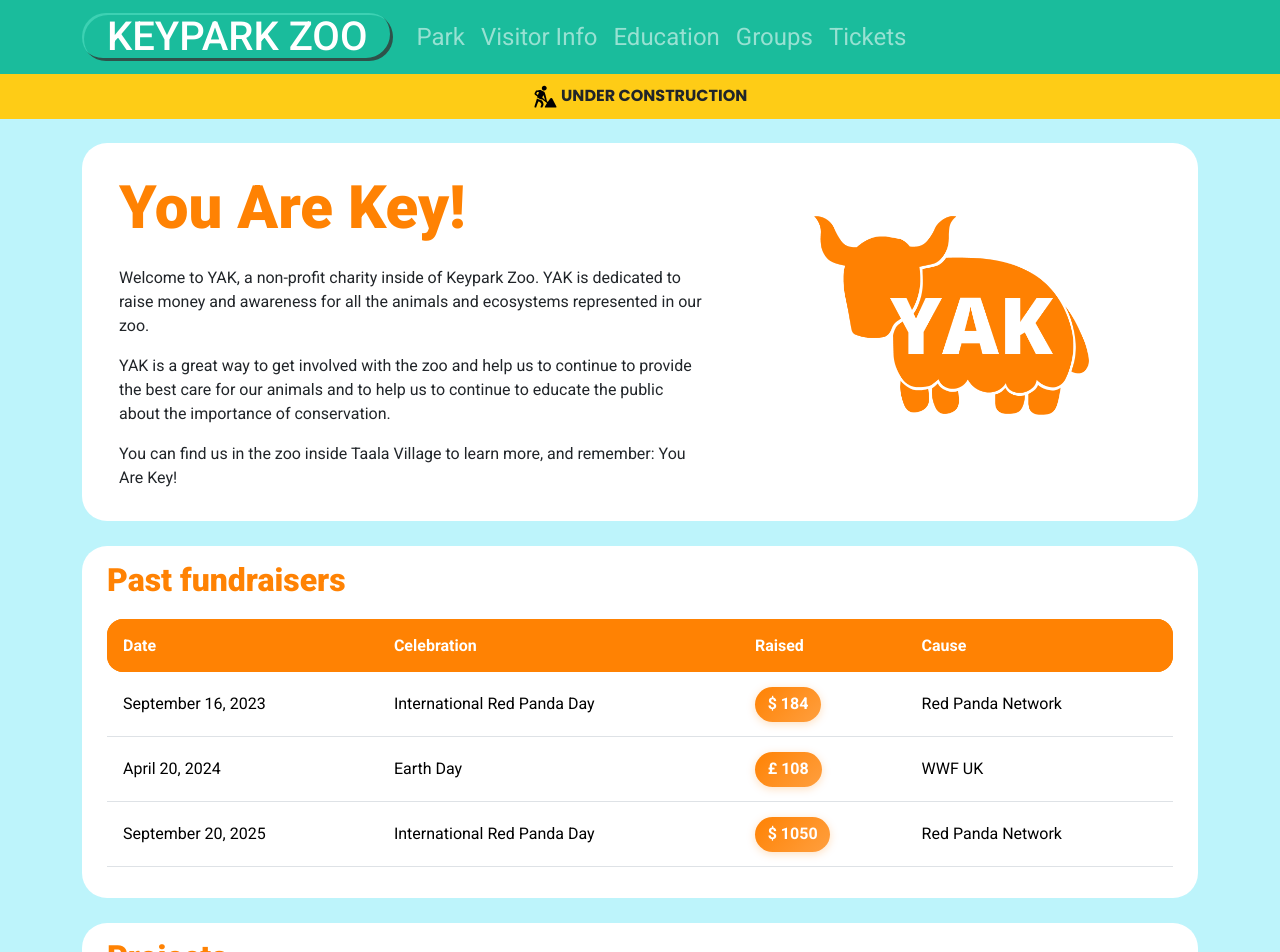
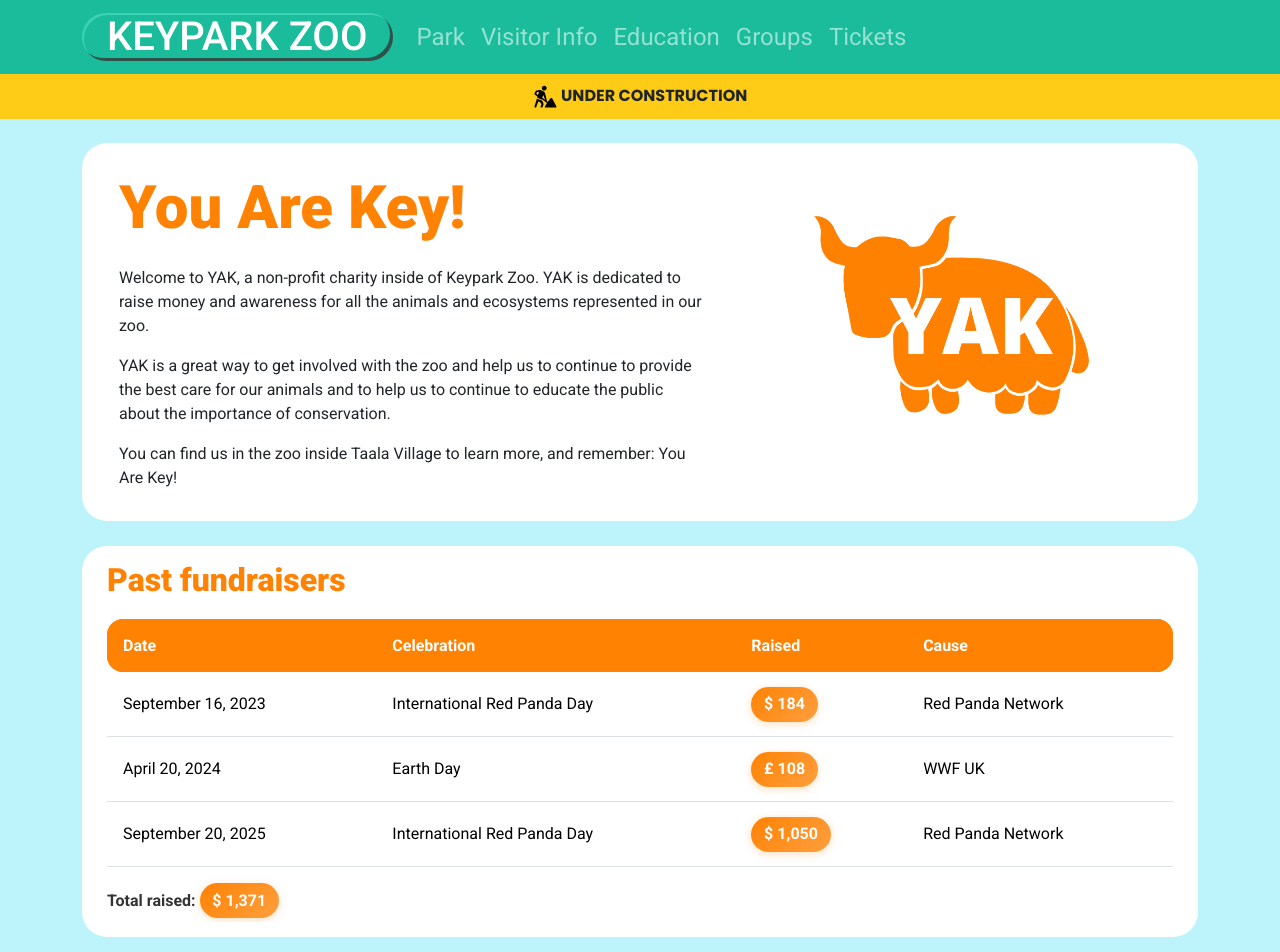
Before and after one commit to JBrondijk/keypark2, an Angular app: page /yak in a window 1280 px wide. Shown: the top 952 px of the page. Built offline with nearby package versions, Linux system fonts and the light colour scheme; no server answers.

Commit message:
improved yak page

```diff
--- a/src/app/yak/yak.component.html
+++ b/src/app/yak/yak.component.html
@@ -27,26 +27,15 @@
                         </tr>
                     </thead>
                     <tbody>
-                        <tr>
-                            <td data-label="Date">September 16, 2023</td>
-                            <td data-label="Celebration">International Red Panda Day</td>
-                            <td data-label="Raised"><span class="amount-pill">$ 184</span></td>
-                            <td data-label="Cause">Red Panda Network</td>
-                        </tr>
-                        <tr>
-                            <td data-label="Date">April 20, 2024</td>
-                            <td data-label="Celebration">Earth Day</td>
-                            <td data-label="Raised"><span class="amount-pill">£ 108</span></td>
-                            <td data-label="Cause">WWF UK</td>
-                        </tr>
-                        <tr>
-                            <td data-label="Date">September 20, 2025</td>
-                            <td data-label="Celebration">International Red Panda Day</td>
-                            <td data-label="Raised"><span class="amount-pill">$ 1050</span></td>
-                            <td data-label="Cause">Red Panda Network</td>
+                        <tr *ngFor="let fundraiser of fundraisers">
+                            <td data-label="Date">{{ fundraiser.date }}</td>
+                            <td data-label="Celebration">{{ fundraiser.celebration }}</td>
+                            <td data-label="Raised"><span class="amount-pill">{{ fundraiser.currency }} {{ fundraiser.amount | number:'1.0-0' }}</span></td>
+                            <td data-label="Cause">{{ fundraiser.cause }}</td>
                         </tr>
                     </tbody>
                 </table>
+                <p class="total-raised">Total raised: <span class="amount-pill">$ {{ totalRaisedUsd | number:'1.0-0' }}</span></p>
             </div>
         </div>
         <div class="page-section">
--- a/src/app/yak/yak.component.scss
+++ b/src/app/yak/yak.component.scss
@@ -124,6 +124,12 @@ a {
     white-space: nowrap;
 }
 
+.total-raised {
+    margin: 0.75rem 0 0.25rem;
+    font-weight: 600;
+    color: #333333;
+}
+
 @media (max-width: 767.98px) {
     .fundraiser-table thead {
         display: none;
--- a/src/app/yak/yak.component.ts
+++ b/src/app/yak/yak.component.ts
@@ -1,13 +1,39 @@
-import { Component } from '@angular/core';
+import { Component, OnInit } from '@angular/core';
 import { CommonModule } from '@angular/common';
+import { HttpClient, HttpClientModule } from '@angular/common/http';
+
+interface FundraiserEntry {
+  date: string;
+  celebration: string;
+  amount: number;
+  currency: string;
+  cause: string;
+}
 
 @Component({
   selector: 'app-yak',
   standalone: true,
-  imports: [CommonModule],
+  imports: [CommonModule, HttpClientModule],
   templateUrl: './yak.component.html',
   styleUrls: ['./yak.component.scss']
 })
-export class YakComponent {
+export class YakComponent implements OnInit {
+  fundraisers: FundraiserEntry[] = [];
+  totalRaisedUsd = 0;
+  private readonly gbpToUsdRate = 1.27;
 
+  constructor(private http: HttpClient) {}
+
+  ngOnInit(): void {
+    this.http.get<FundraiserEntry[]>('assets/YAK/fundraisers.json').subscribe((data) => {
+      this.fundraisers = data;
+      this.totalRaisedUsd = this.fundraisers.reduce((sum, fundraiser) => {
+        const amountInUsd = fundraiser.currency === '£'
+          ? fundraiser.amount * this.gbpToUsdRate
+          : fundraiser.amount;
+
+        return sum + amountInUsd;
+      }, 0);
+    });
+  }
 }
--- /dev/null
+++ b/src/assets/YAK/fundraisers.json
@@ -0,0 +1,23 @@
+[
+  {
+    "date": "September 16, 2023",
+    "celebration": "International Red Panda Day",
+    "amount": 184,
+    "currency": "$",
+    "cause": "Red Panda Network"
+  },
+  {
+    "date": "April 20, 2024",
+    "celebration": "Earth Day",
+    "amount": 108,
+    "currency": "£",
+    "cause": "WWF UK"
+  },
+  {
+    "date": "September 20, 2025",
+    "celebration": "International Red Panda Day",
+    "amount": 1050,
+    "currency": "$",
+    "cause": "Red Panda Network"
+  }
+]
```
